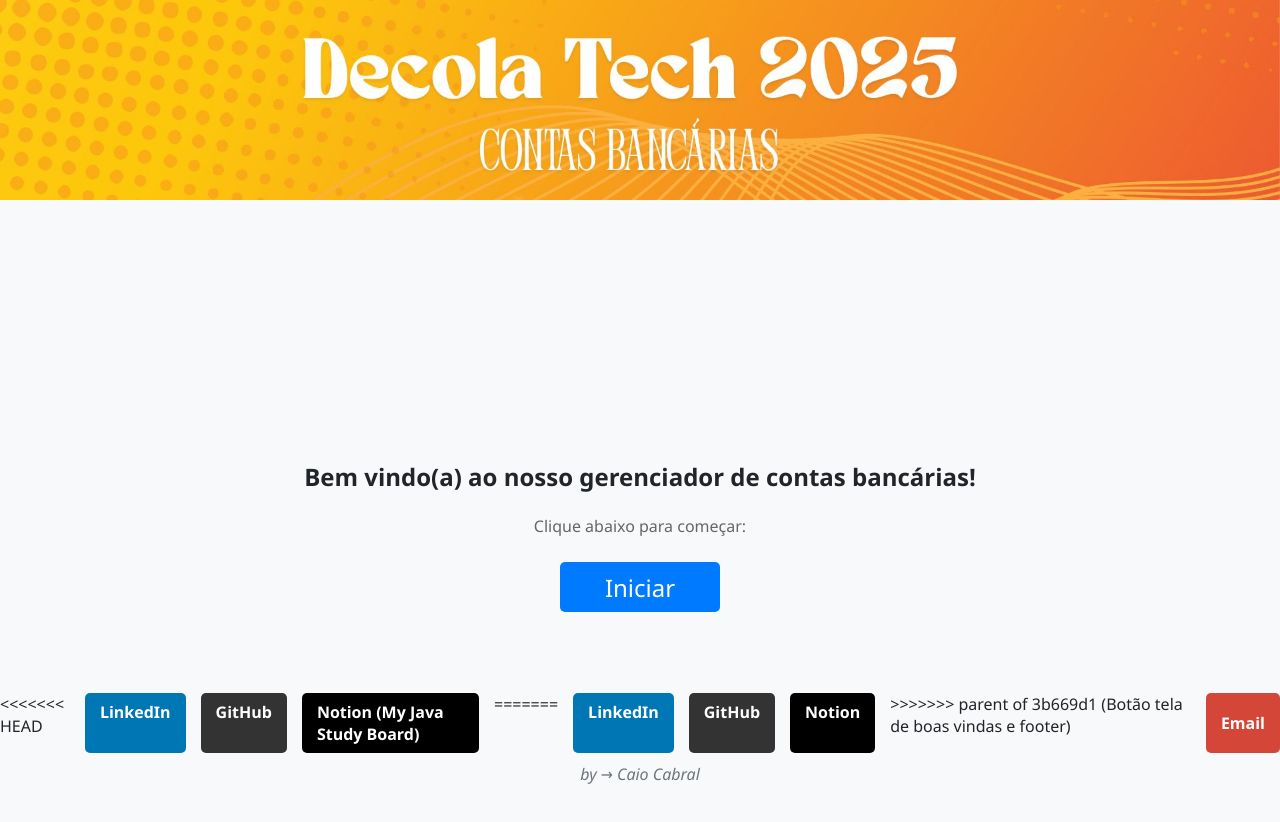
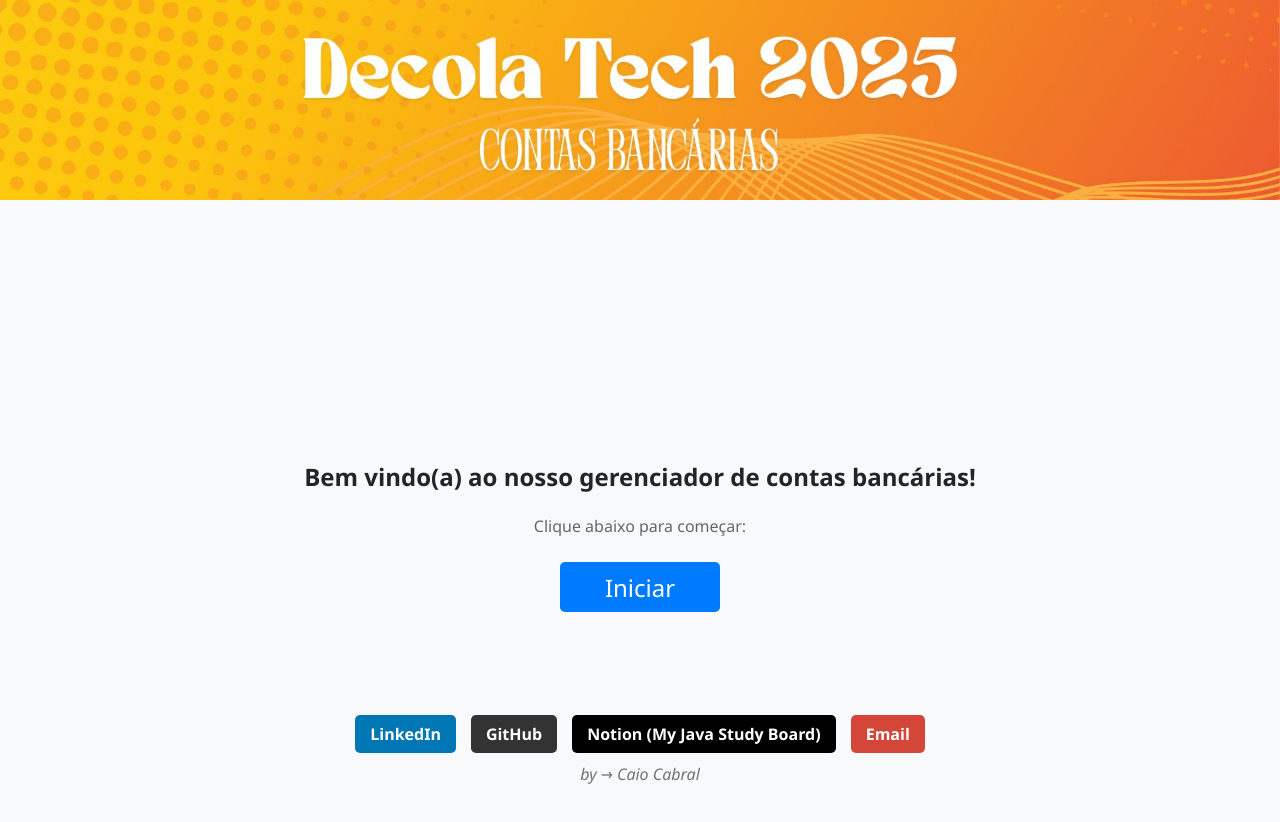
Before and after one commit to Caio-Cabral-Programmer/Decola-Tech-2025---API-RestFul-Spring-Boot---Front-end, an Angular app in the folder frontend-caio-cabral/: page /home in a window 1280 px wide. Shown: the top 822 px of the page. Built offline with nearby package versions, Linux system fonts and the light colour scheme.

Commit message:
email corrigido

```diff
--- a/frontend-caio-cabral/src/app/components/footer/footer.component.html
+++ b/frontend-caio-cabral/src/app/components/footer/footer.component.html
@@ -1,14 +1,8 @@
 <footer>
   <div class="social-links">
-<<<<<<< HEAD
     <a href="https://www.linkedin.com/in/caio-cabral-programmer/" target="_blank" class="social-btn linkedin">LinkedIn</a>
     <a href="https://github.com/Caio-Cabral-Programmer" target="_blank" class="social-btn github">GitHub</a>
     <a href="https://www.notion.so/Java-1c990d83bc33814c9659f977de346a2a" target="_blank" class="social-btn notion">Notion (My Java Study Board)</a>
-=======
-    <a href="https://linkedin.com/in/seu-linkedin" target="_blank" class="social-btn linkedin">LinkedIn</a>
-    <a href="https://github.com/seu-github" target="_blank" class="social-btn github">GitHub</a>
-    <a href="https://notion.so/seu-notion" target="_blank" class="social-btn notion">Notion</a>
->>>>>>> parent of 3b669d1 (Botão tela de boas vindas e footer)
     <button class="social-btn email" (click)="copyEmail()">Email</button>
   </div>
   <div class="signature">
--- a/frontend-caio-cabral/src/app/components/footer/footer.component.ts
+++ b/frontend-caio-cabral/src/app/components/footer/footer.component.ts
@@ -10,7 +10,7 @@ import { CommonModule } from '@angular/common';
 })
 export class FooterComponent {
   copyEmail() {
-    const email = 'seu-email@exemplo.com';
+    const email = 'caiocabral.ep@gmail.com';
     navigator.clipboard.writeText(email).then(() => {
       alert('Email copiado para a área de transferência!');
     });
```
